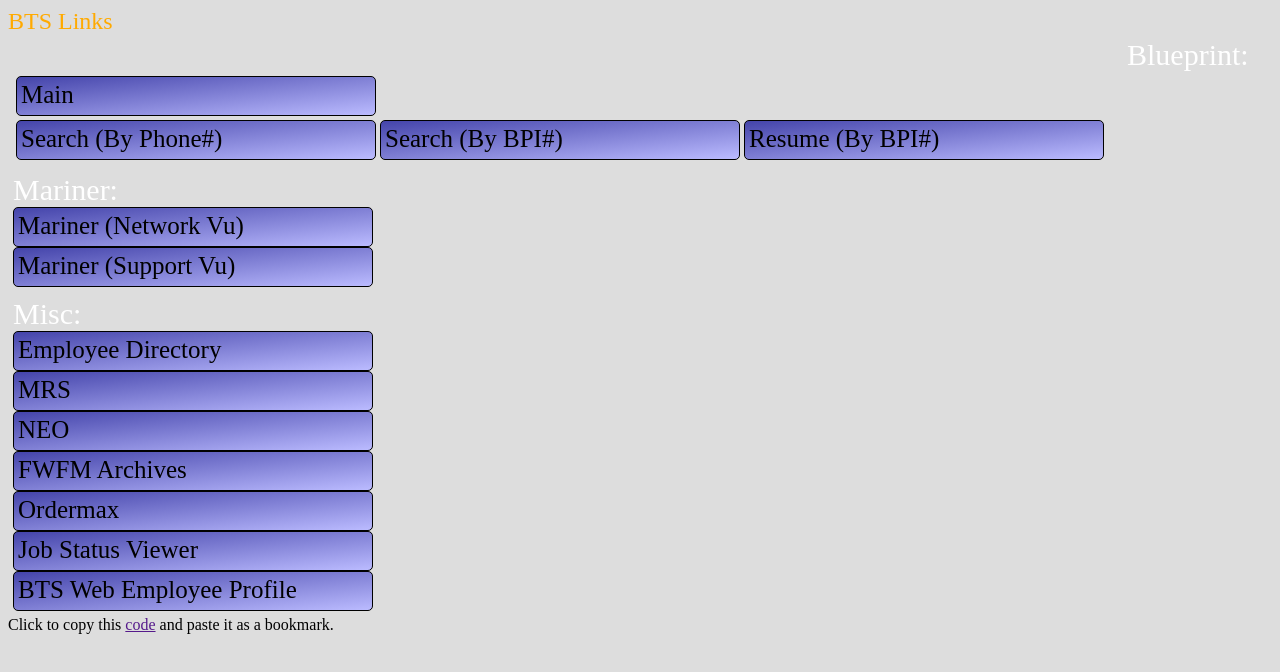
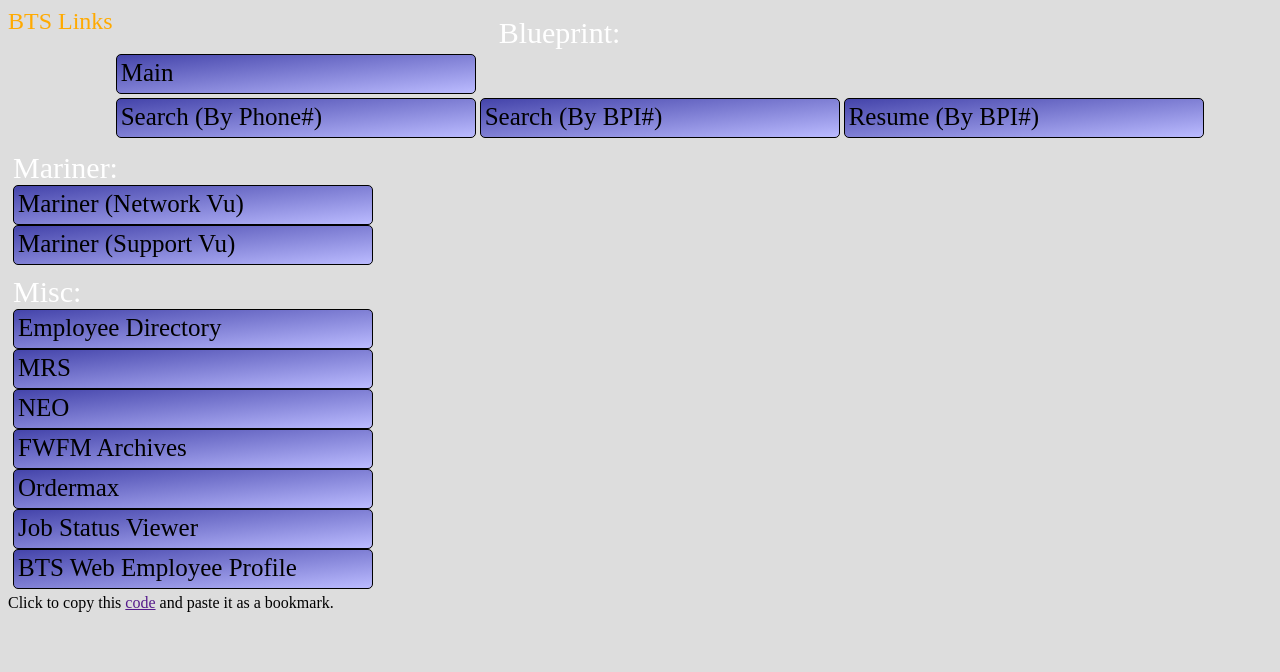
Before and after one commit to sgtbane/bts-links, a plain HTML site: page index.html in a window 1280 px wide. Drawn offline with Linux system fonts and the light colour scheme.

Commit message:
update index.html

```diff
--- a/index.html
+++ b/index.html
@@ -65,8 +65,8 @@
 		<div class="container">
 			<table>
 				<thead>
-					<th colspan='3'>
-						<td class='table-header'>
+					<th>
+						<td  colspan='3' class='table-header'>
 							Blueprint:
 						</td>
 					</th>
```
